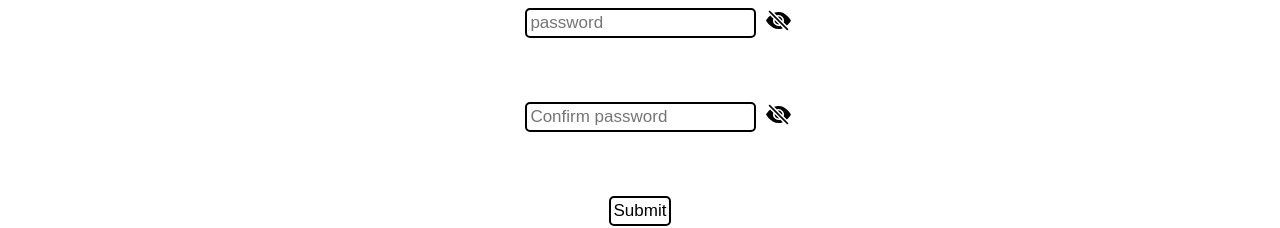
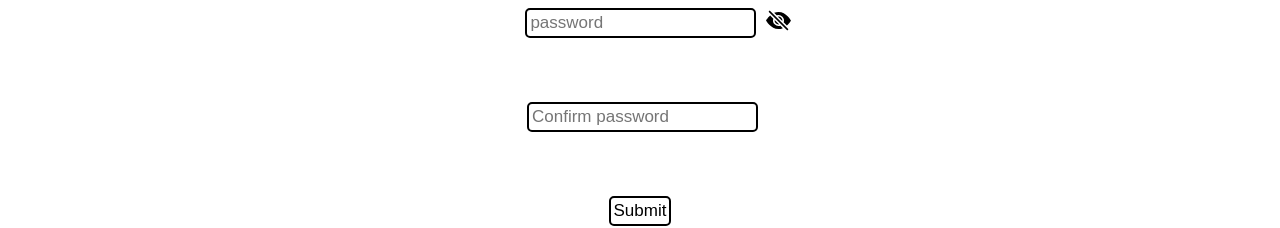
Before and after one commit to feerny/Register-forms, a React (Create React App) app: page / in a window 1280 px wide. Shown: the part 305-533 px from the top of the page. Built offline with nearby package versions, Linux system fonts and the light colour scheme.

Commit message:
cambie estilos

```diff
--- a/src/App.css
+++ b/src/App.css
@@ -71,6 +71,10 @@ form input{
     display: flex;
 }
 
+.input-validpassword{
+    margin-left: 5px;
+}
+
 .button-enviar{
     transition: all .5s ease;
     margin: 2rem;
--- a/src/components/ui/Form.jsx
+++ b/src/components/ui/Form.jsx
@@ -15,9 +15,9 @@ function Form(props) {
                     <input required  onChange={props.onChange} type={props.shown ? 'text' : 'password'}value={props.password}placeholder='password'  />
                     <button className='button-show' onClick={props.switchShown}>{props.shown? <BsEyeFill />:<BsEyeSlashFill />}</button>
                </div>
-               <div className='input-password'>
-                    <input required  onChange={props.onChange2} type={props.shown ? 'text' : 'password'}value={props.confpassword}placeholder='Confirm password'  />
-                    <button className='button-show' onClick={props.switchShown}>{props.shown? <BsEyeFill />:<BsEyeSlashFill />}</button>
+               <div className='input-validpassword'>
+                    <input required  onChange={props.onChange2} type='password'value={props.confpassword}placeholder='Confirm password'  />
+
                </div>
                <p id='validPassword'></p>
                 <input id='buttonSend' disabled className='button-enviar' type="submit" />
```
